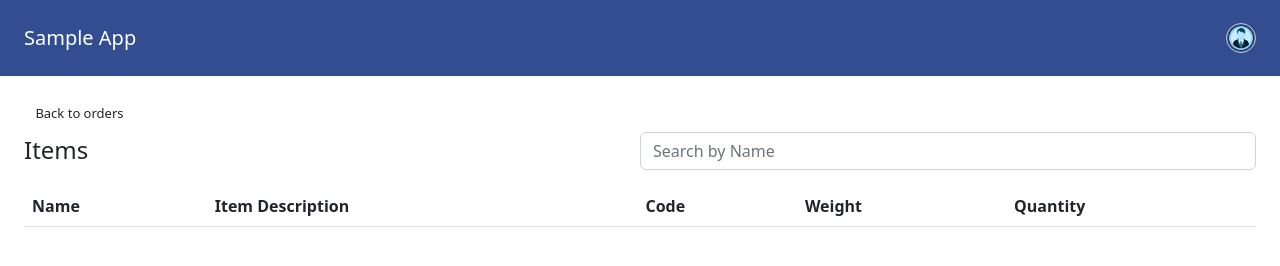
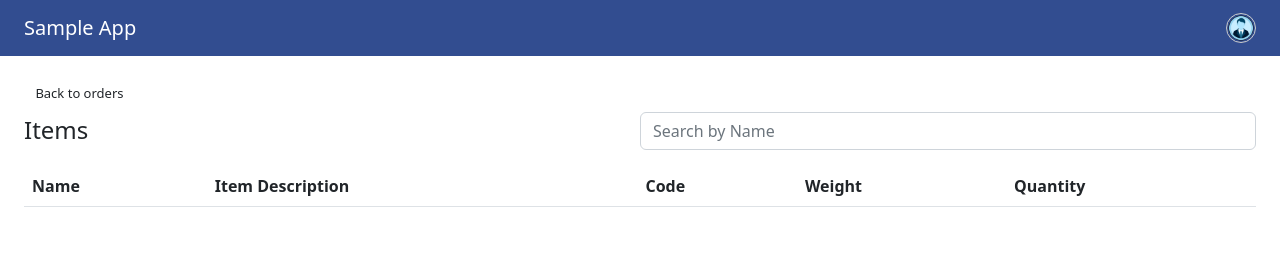
Before and after one commit to trilloapps/javascript-guide, a plain HTML site: page app/items/items.html in a window 1280 px wide. Drawn offline with nearby package versions, Linux system fonts and the light colour scheme; no server answers; sample sign-in values are in the browser's storage; some icons are missing.

Commit message:
update read me

```diff
--- a/css/style.css
+++ b/css/style.css
@@ -32,7 +32,6 @@
     filter: brightness(75%);
 }
 header{
-    padding: 10px 0 !important;
     background-color: #324d90 !important;
     position: sticky;
     top: 0;
```
Also changed, not shown: README.md.
